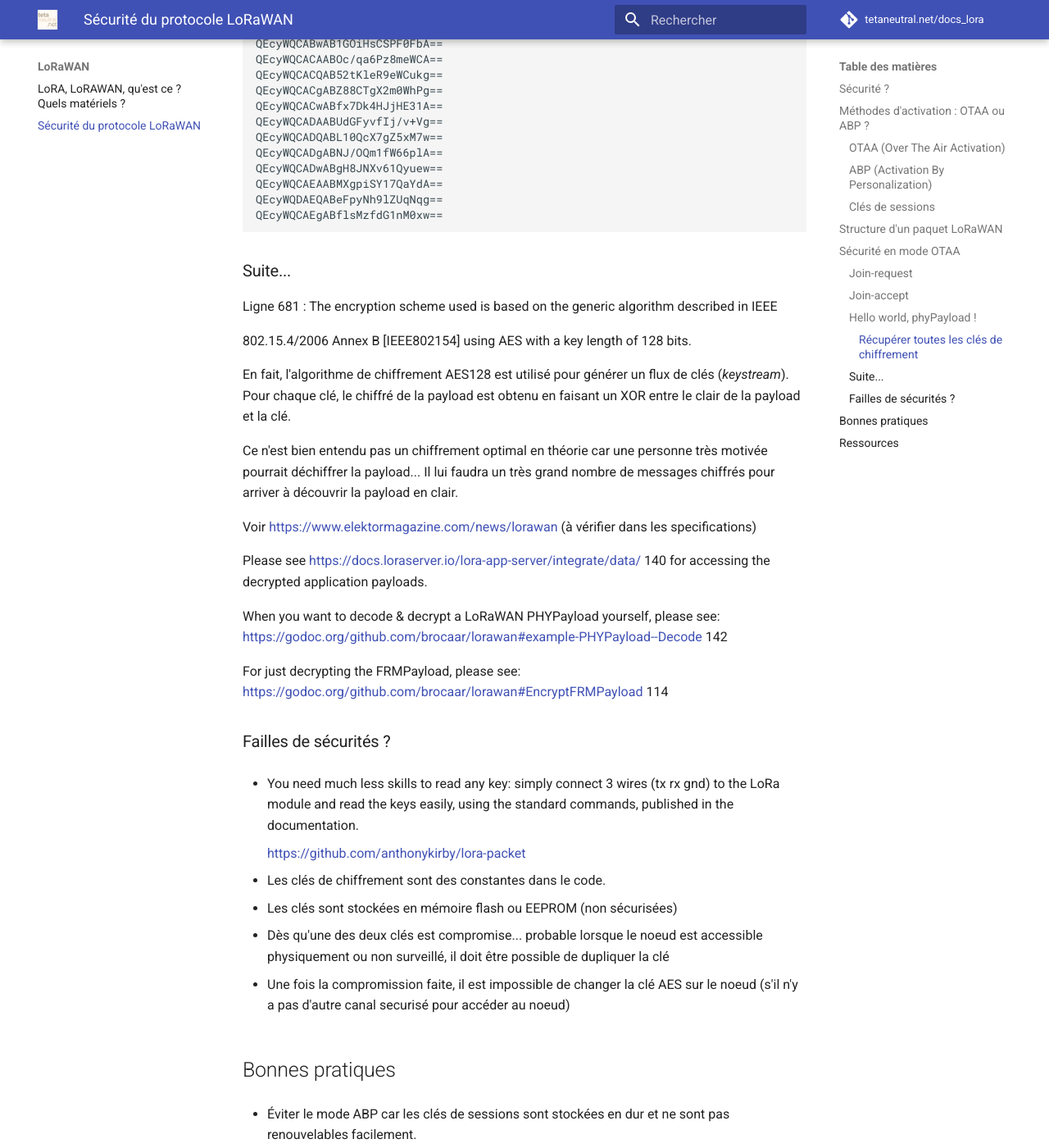
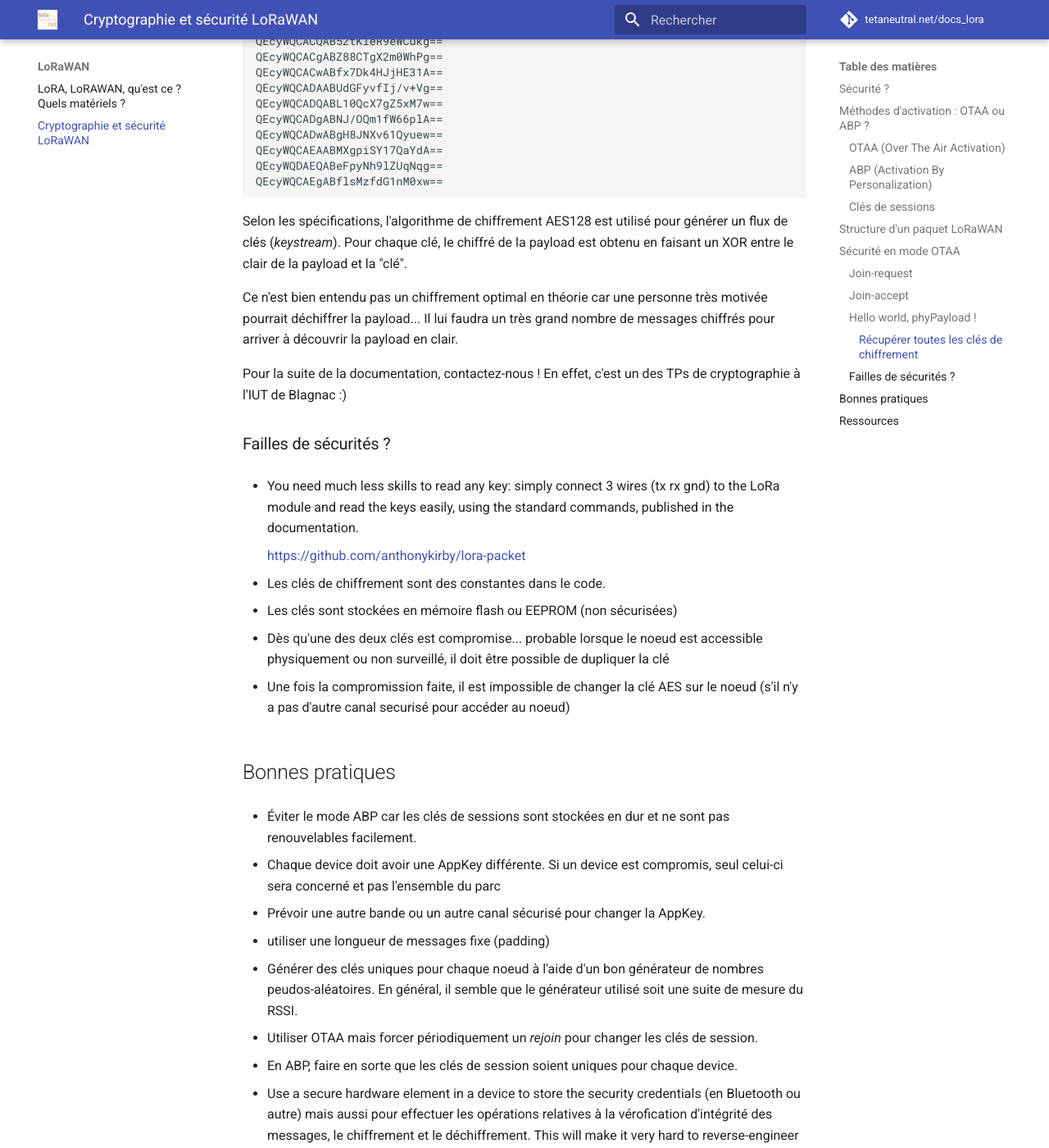
Before and after one commit to NICOLASGON/docs_lora_tetaneutral, an MkDocs documentation site: the page built from docs/lorawan/crypto.md, in a window 1280 px wide and 1400 px high, scrolled down 7707 px. Shown: the whole window at 82% size. Built offline with MkDocs 1.6.1 and Material for MkDocs 9.7.7, drawn with Linux system fonts in a browser that asks for light colours; comment, search, counter and statistics services are not loaded; some of the changed text lies outside the part shown.

Commit message:
maj crypto

````diff
--- a/docs/lorawan/crypto.md
+++ b/docs/lorawan/crypto.md
@@ -1,4 +1,4 @@
-# Sécurité du protocole LoRaWAN
+# Cryptographie et sécurité LoRaWAN
 
 ## Sécurité ?
 
@@ -160,20 +159,21 @@ Comme nous venons de le voir :
 ** Network Session Key (NwkSkey)
 ** Application Session key (AppSKey)
 
-Ces deux dernières clés sont stockées en mémoire vive sur le noeud et ne changent pas durant toute la durée de connexion (TODO : À confirmer).
+Ces deux dernières clés sont stockées en mémoire vive sur le noeud et ne changent pas durant toute la durée de connexion. (sauf si on implément un renouvellement au niveau de l'objet)
 
 On peut donc récupérer toutes ces clés avec une modification simple du code embarqué sur le noeud.
 
 On ajoute le code suivant dans notre skecth :
 
-``` c
+```c
 // \brief return the current session keys returned from join.
-void LMIC_getSessionKeys (u4_t *netid, devaddr_t *devaddr, xref2u1_t nwkKey, xref2u1_t artKey) {
-    *netid = LMIC.netid;
-    *devaddr = LMIC.devaddr;
-    memcpy(artKey, LMIC.artKey, sizeof(LMIC.artKey));
-    memcpy(nwkKey, LMIC.nwkKey, sizeof(LMIC.nwkKey));
-}
+void LMIC_getSessionKeys (u4_t *netid, devaddr_t *devaddr, xref2u1_t nwkKey, xref2u1_t artKey){
+  *netid = LMIC.netid;
+  *devaddr = LMIC.devaddr;
+  memcpy(artKey, LMIC.artKey, sizeof(LMIC.artKey));
+  memcpy(nwkKey, LMIC.nwkKey, sizeof(LMIC.nwkKey));
+  }
+
 ```
 
 et on l'appelle l'automate LMIC dans le bloc :
@@ -257,23 +257,12 @@ QEcyWQDAEQABeFpyNh9lZUqNqg==
 QEcyWQCAEgABflsMzfdG1nM0xw==
 ```
 
-### Suite...
-
-Ligne 681 : The encryption scheme used is based on the generic algorithm described in IEEE
-
-802.15.4/2006 Annex B [IEEE802154] using AES with a key length of 128 bits.
-
-En fait, l'algorithme de chiffrement AES128 est utilisé pour générer un flux de clés (_keystream_). Pour chaque clé, le chiffré de la payload est obtenu en faisant un XOR entre le clair de la payload et la clé.
+Selon les spécifications, l'algorithme de chiffrement AES128 est utilisé pour générer un flux de clés (_keystream_). Pour chaque clé, le chiffré de la payload est obtenu en faisant un XOR entre le clair de la payload et la "clé".
 
 Ce n'est bien entendu pas un chiffrement optimal en théorie car une personne très motivée pourrait déchiffrer la payload... Il lui faudra un très grand nombre de messages chiffrés pour arriver à découvrir la payload en clair.
 
-Voir [https://www.elektormagazine.com/news/lorawan](https://www.elektormagazine.com/news/lorawan) (à vérifier dans les specifications)
+Pour la suite de la documentation, contactez-nous ! En effet, c'est un des TPs de cryptographie à l'IUT de Blagnac :)
 
-Please see [https://docs.loraserver.io/lora-app-server/integrate/data/](https://docs.loraserver.io/lora-app-server/integrate/data/) 140 for accessing the decrypted application payloads.
-
-When you want to decode & decrypt a LoRaWAN PHYPayload yourself, please see: [https://godoc.org/github.com/brocaar/lorawan#example-PHYPayload--Decode](https://godoc.org/github.com/brocaar/lorawan#example-PHYPayload--Decode) 142
-
-For just decrypting the FRMPayload, please see: [https://godoc.org/github.com/brocaar/lorawan#EncryptFRMPayload](https://godoc.org/github.com/brocaar/lorawan#EncryptFRMPayload) 114
 
 ### Failles de sécurités ?
 
````
Also changed, not shown: other parts of docs/lorawan/crypto.md (+6 -1 lines), docs/tutorials/capteur-temperature.md (+1 -1 lines).
